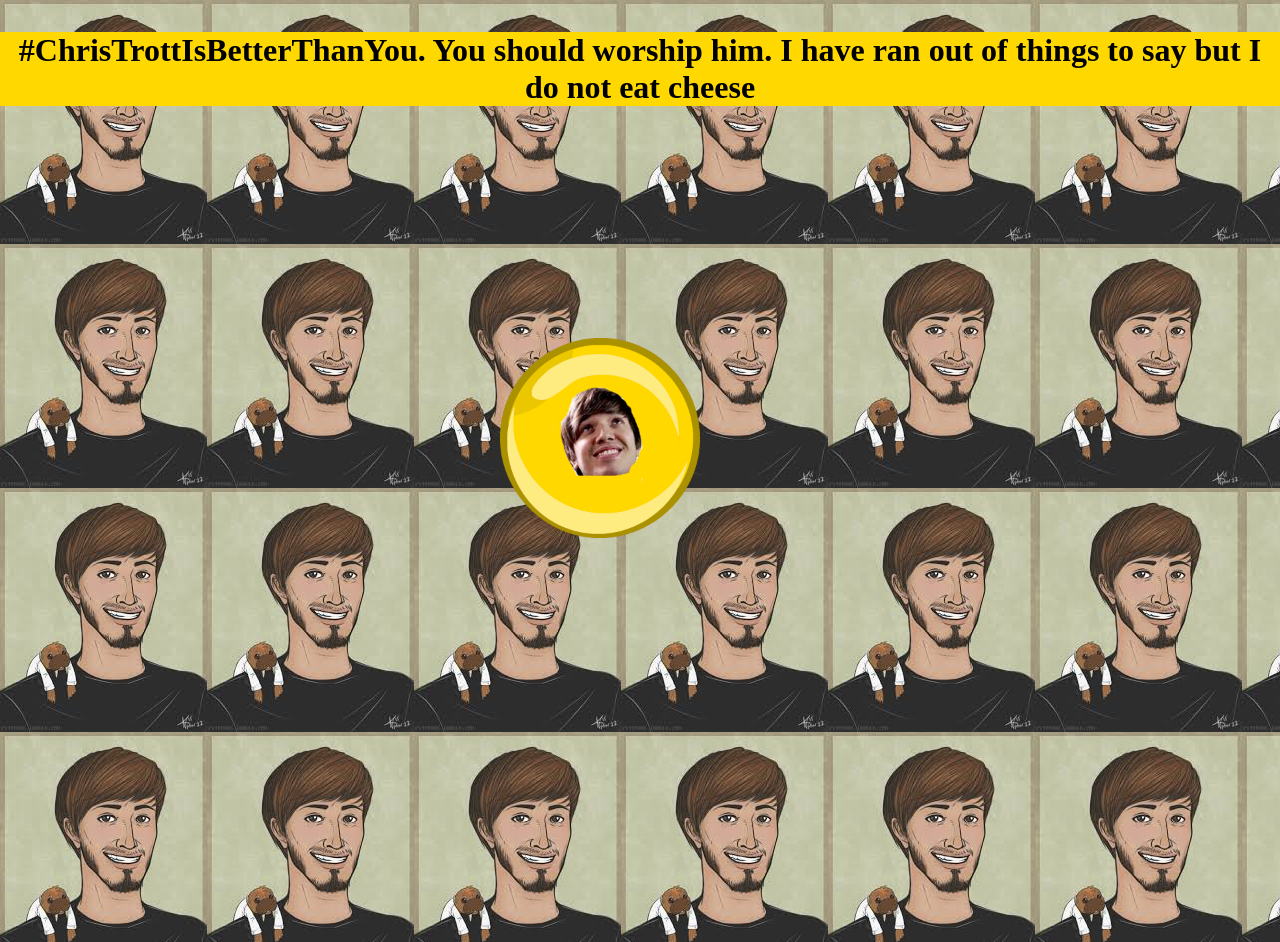
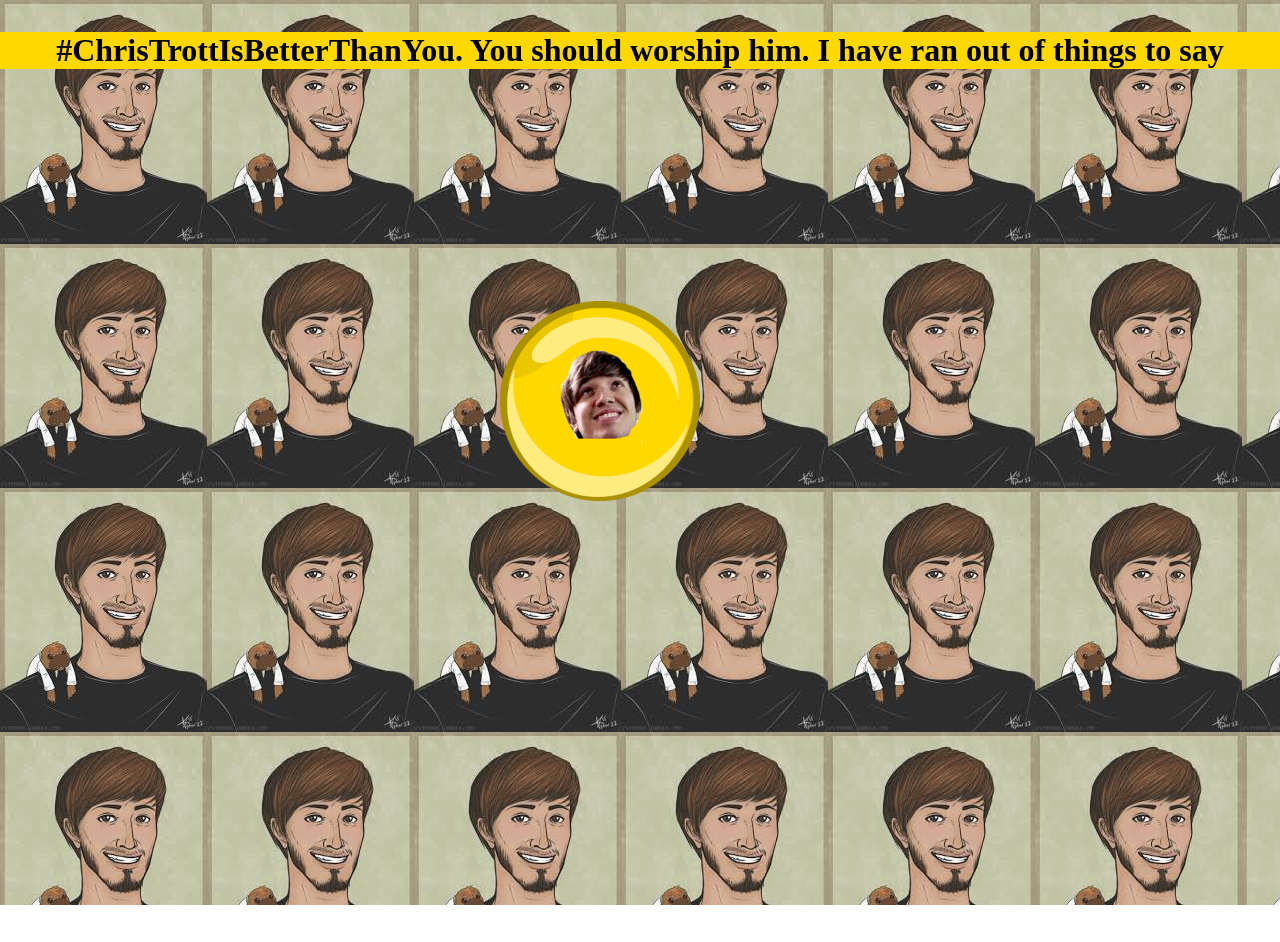
Before and after one commit to j-ay-williams/project_the_first, a website: page assets/canvas.html in a window 1280 px wide. Shown: the top 942 px of the page. After the commit the page ends 905 px from the top, so only its background shows below. Drawn offline with Linux system fonts and the light colour scheme.

Commit message:
fixed the words at top

```diff
--- a/assets/canvas.html
+++ b/assets/canvas.html
@@ -14,7 +14,7 @@
 	<b></b>
 	<h1><p>#ChrisTrottIsBetterThanYou.
 	You should worship him.
-	I have ran out of things to say but I do not eat cheese</p></h1>
+	I have ran out of things to say</p></h1>
 
 
 
```
